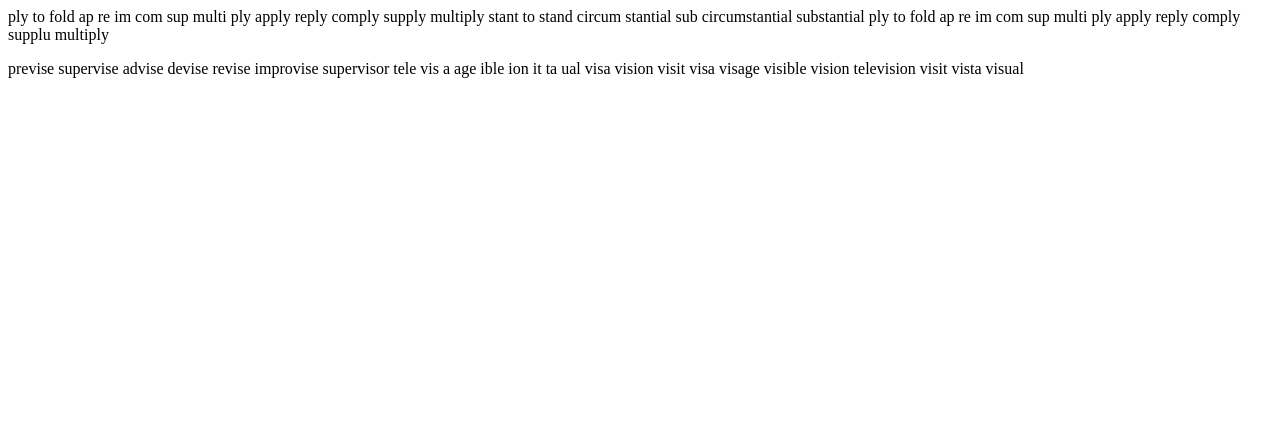
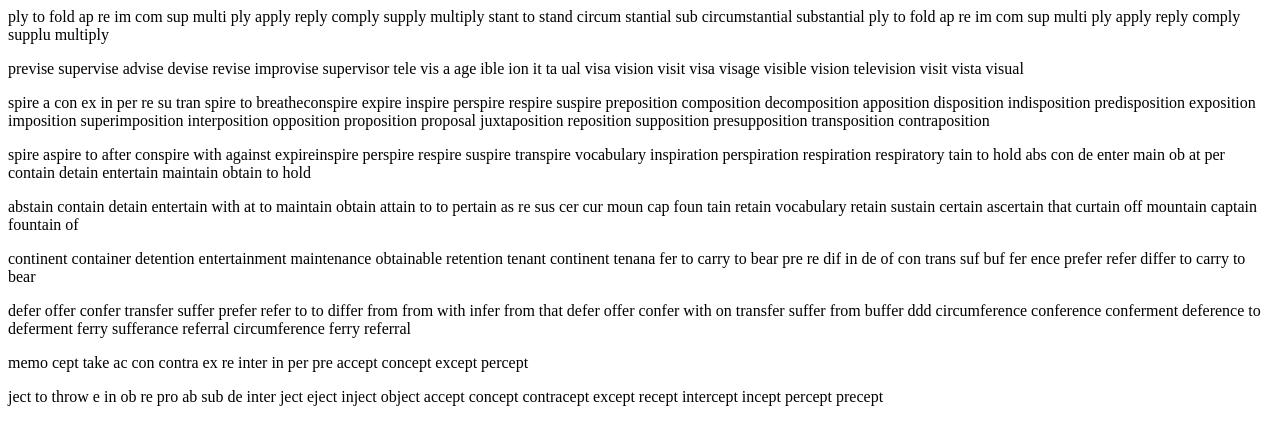
Before and after one commit to pann710/20210824, a plain HTML site: page index.html in a window 1280 px wide. Drawn offline with Linux system fonts and the light colour scheme.

Commit message:
Update index.html

```diff
--- a/index.html
+++ b/index.html
@@ -5,19 +5,19 @@
 <p>ply to fold ap re im com sup multi ply apply reply comply supply multiply stant to stand  circum stantial sub circumstantial substantial ply to fold ap re im com sup multi ply apply reply comply supplu multiply
 </p>
   <p>previse supervise advise devise revise improvise supervisor tele vis a age ible ion it ta ual visa vision visit visa visage visible vision television visit vista visual</p>
-    <p></p>
+    <p>spire a con ex in per re su tran spire to breatheconspire expire inspire perspire respire suspire preposition composition decomposition apposition disposition indisposition predisposition exposition imposition superimposition interposition opposition proposition proposal  juxtaposition  reposition supposition presupposition transposition contraposition </p>
 
-    <p></p>
+    <p>spire aspire to after conspire with against expireinspire perspire respire suspire transpire vocabulary inspiration perspiration respiration respiratory tain to hold abs con de enter main ob at per contain detain entertain maintain obtain to hold </p>
 
-    <p></p>
+    <p>abstain contain detain entertain with at to maintain obtain attain to to pertain as re sus cer cur moun cap foun tain retain vocabulary retain sustain certain ascertain that curtain off mountain captain fountain of </p>
 
-    <p></p>
+    <p>continent container detention entertainment maintenance obtainable retention tenant continent tenana fer to carry to bear pre re dif in de of con trans suf buf fer ence prefer refer differ to carry to bear</p>
 
-    <p></p>
+    <p>defer offer confer transfer suffer prefer refer to to differ from from with infer from that defer offer confer with on transfer suffer from buffer ddd circumference conference conferment deference to deferment ferry sufferance referral circumference ferry referral </p>
 
-    <p></p>
+    <p>memo cept take  ac con contra ex re inter in per pre accept concept except  percept </p>
 
-    <p></p>
+    <p>ject to throw e in ob re pro ab sub de inter ject eject inject object accept concept contracept except recept intercept incept percept precept </p>
 
 </body>
 </html>
```
